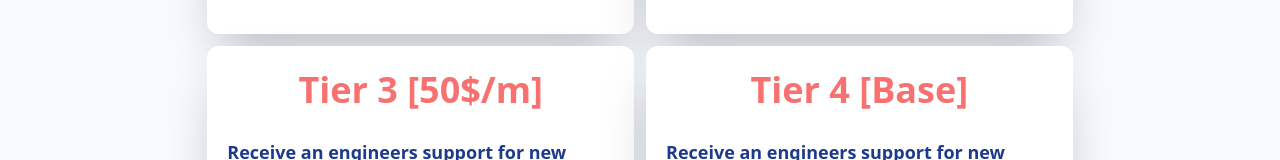
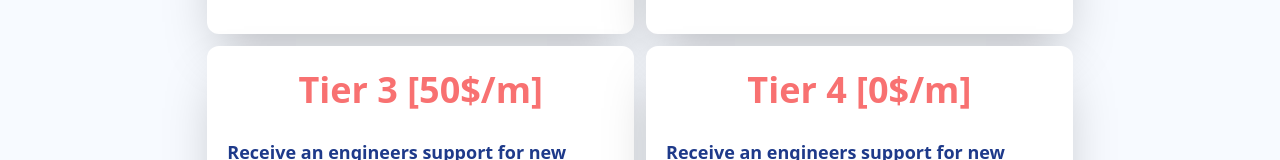
Before and after one commit to mmaniatis/mysite, a Next.js app: page /support in a window 1280 px wide. Shown: the part 766-926 px from the top of the page. Built offline with nearby package versions, Linux system fonts and the light colour scheme.

Commit message:
fixing support tier

```diff
--- a/app/support/page.tsx
+++ b/app/support/page.tsx
@@ -21,7 +21,7 @@ const SupportPage = () => {
                     <TextBox text="Receive an engineers support for new features within 3 business day" header="Tier 1 [150$/m]" />
                     <TextBox text="Receive an engineers support for new features within 7 business days" header="Tier 2 [100$/m]" />
                     <TextBox text="Receive an engineers support for new features within 10 business days" header="Tier 3 [50$/m]" />
-                    <TextBox text="Receive an engineers support for new features within 20 business days" header="Tier 4 [Base]" />
+                    <TextBox text="Receive an engineers support for new features within 20 business days" header="Tier 4 [0$/m]" />
                 </div>
             </div>
         </main>
```
